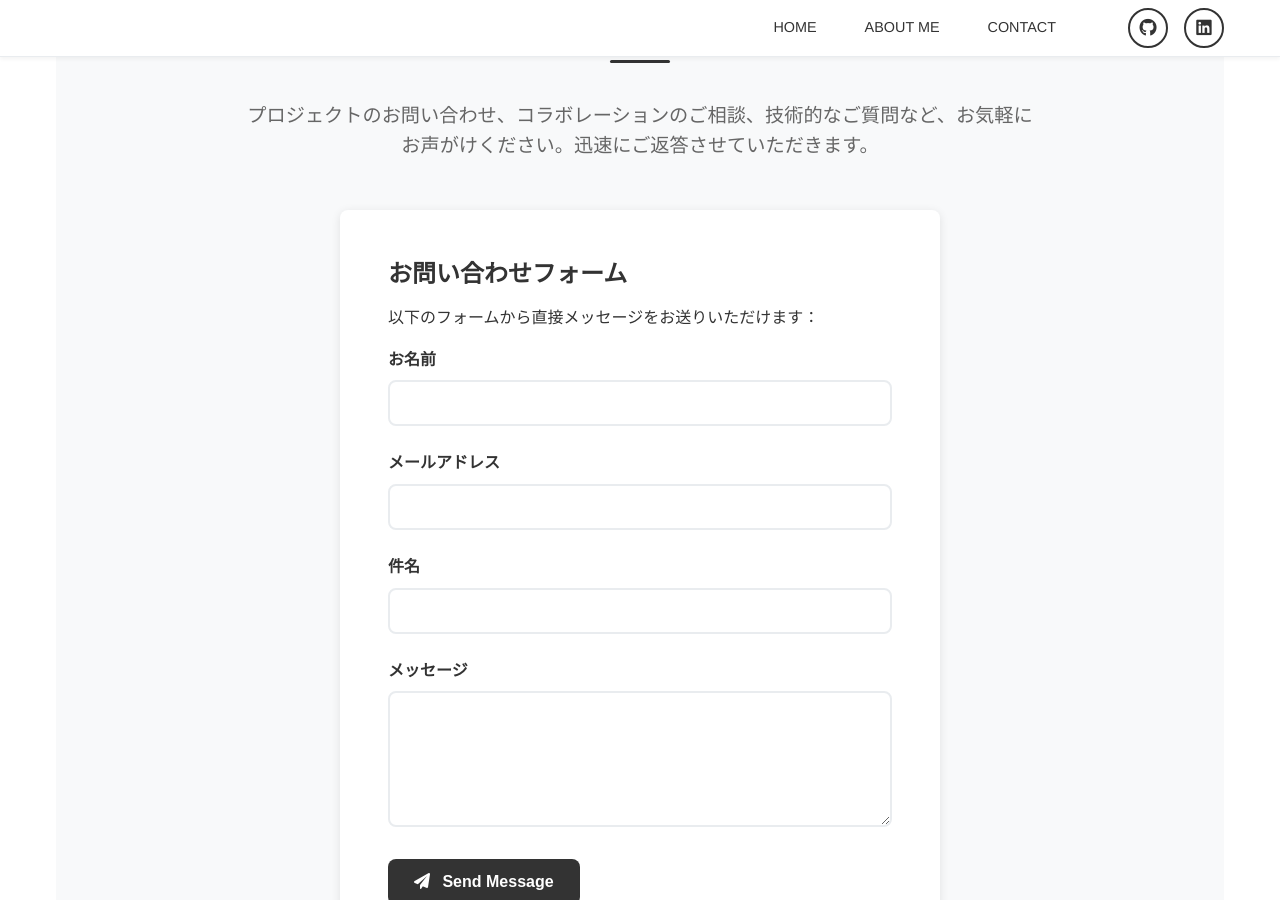
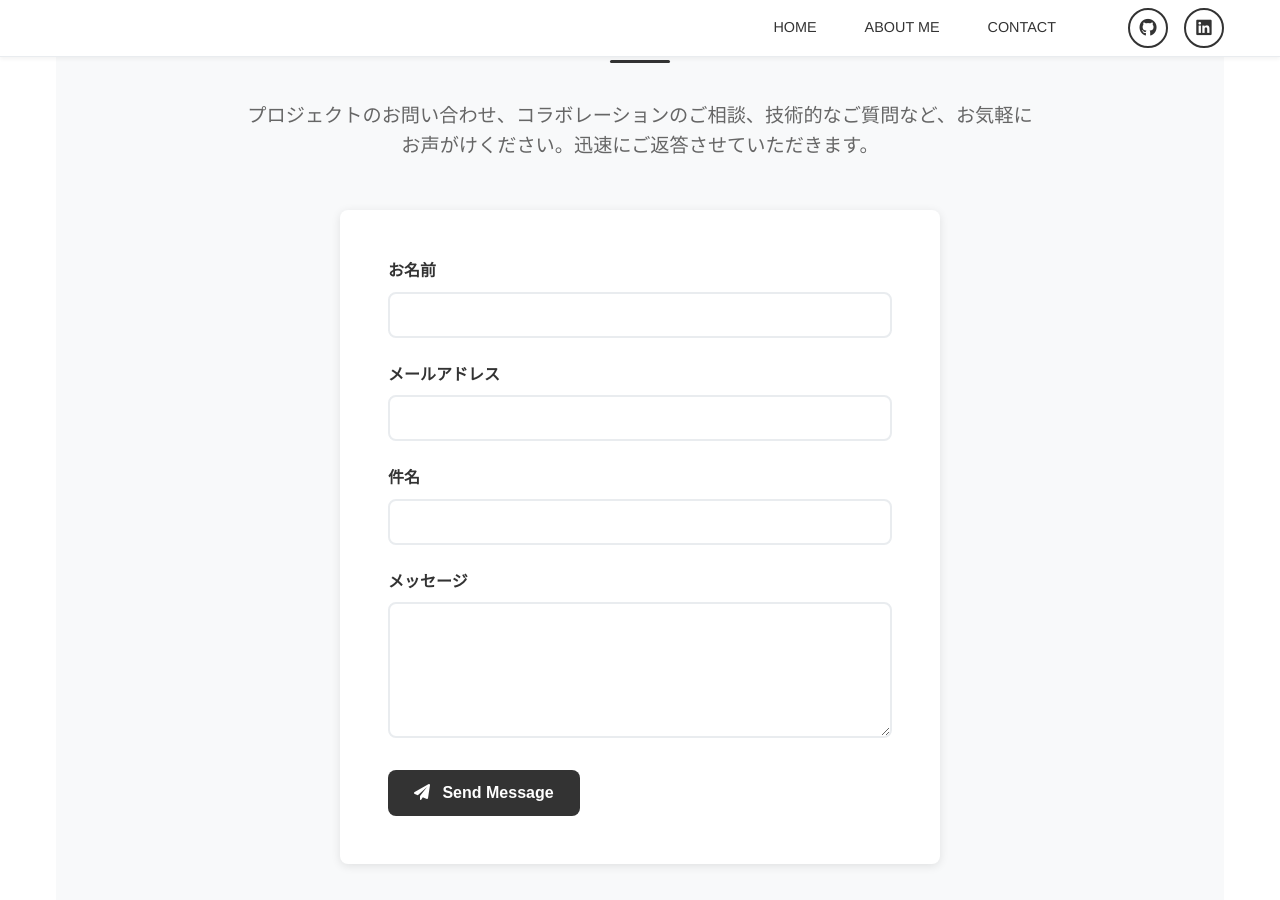
Before and after one commit to YK4651/YK4651.github.io, a Jekyll site: the page built from index.md, in a window 1280 px wide and 900 px high, scrolled down 3988 px. Built offline with Jekyll 4.4.1, drawn with Linux system fonts in a browser that asks for light colours.

Commit message:
fix contact section

```diff
--- a/index.md
+++ b/index.md
@@ -153,9 +153,6 @@ lang: ja
       </div>
 
       <div class="contact-form-section">
-        <h3 data-lang-key="contact.form_title">お問い合わせフォーム</h3>
-        <p data-lang-key="contact.form_intro">以下のフォームから直接メッセージをお送りいただけます：</p>
-
         <form class="contact-form" action="https://formspree.io/f/xandvdnd" method="POST">
           <div class="form-group">
             <label for="name" data-lang-key="contact.name">お名前</label>
```
